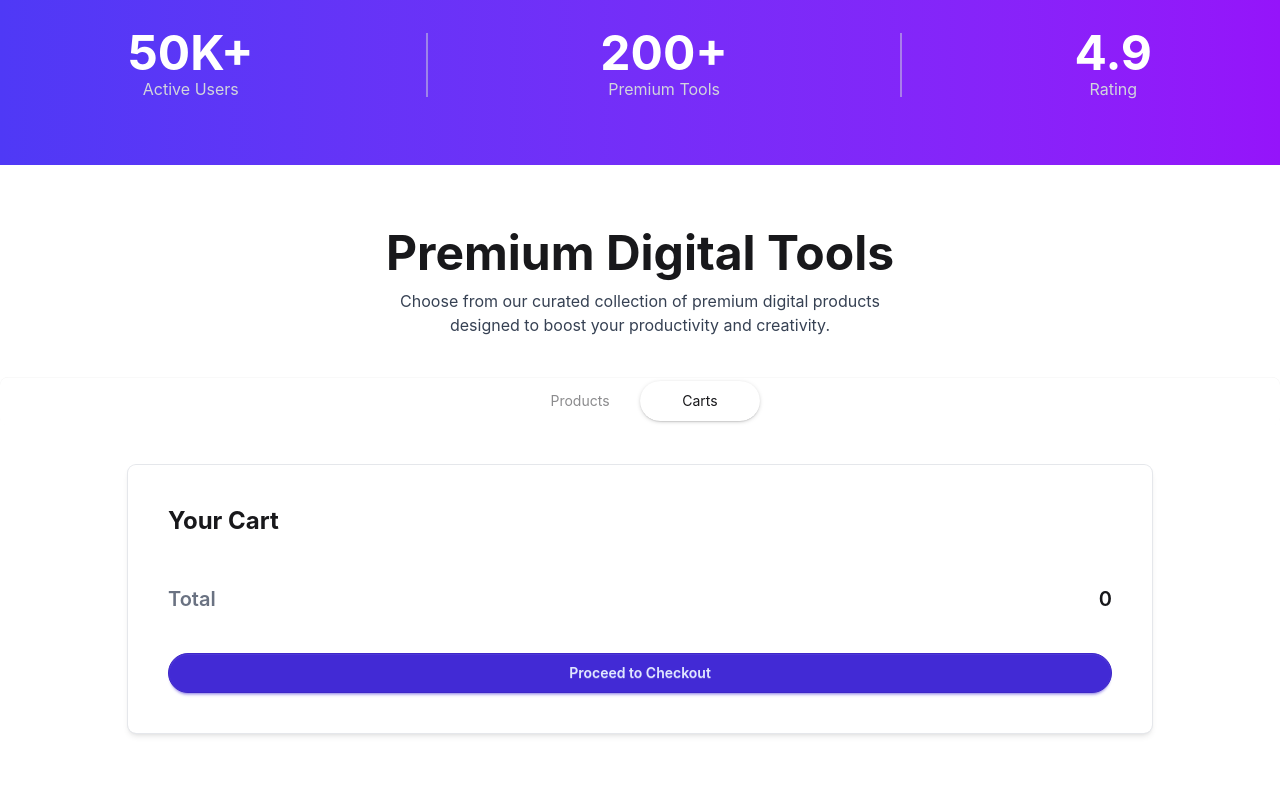
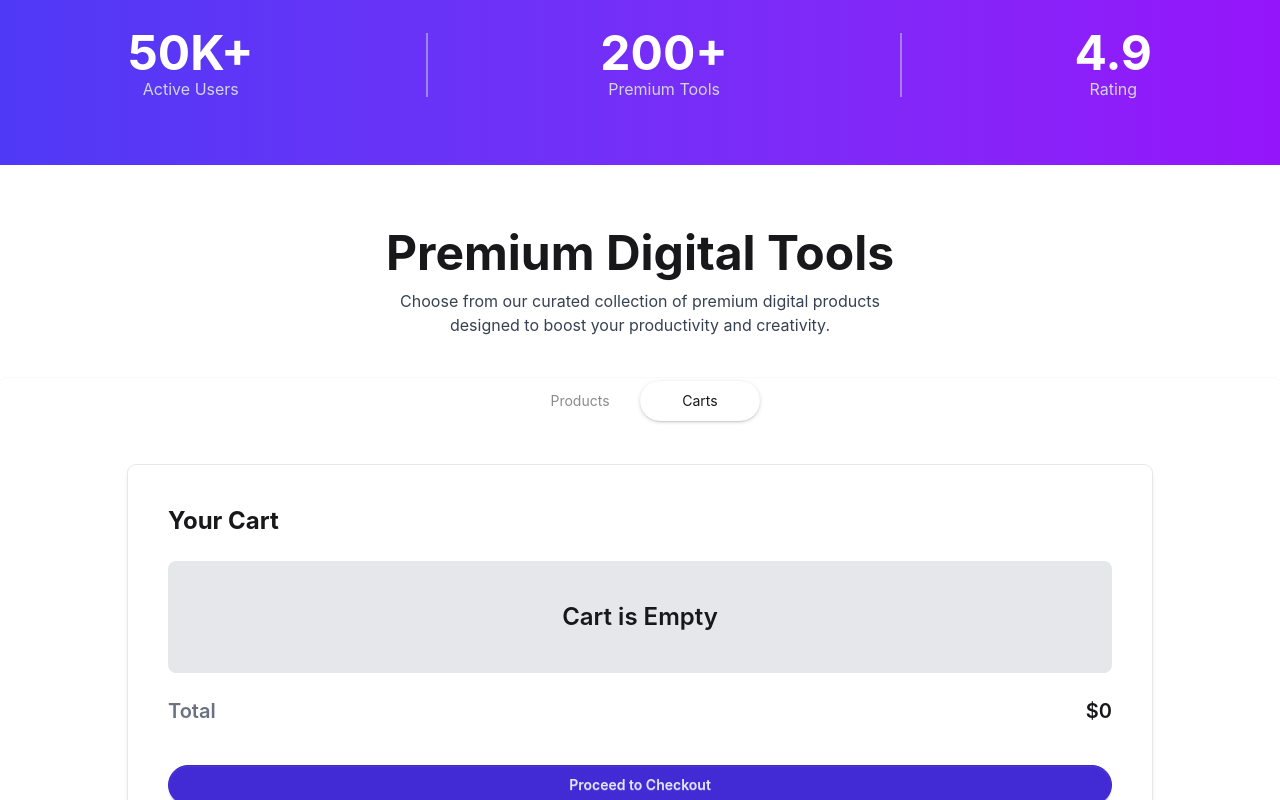
Before and after one commit to Nayem0087/assignment-06, a React (Vite) app: page / in a window 1280 px wide. Both pictures are taken after a click on the radio button "Carts". Shown: the part 728-1528 px from the top of the page. Built offline with nearby package versions, Linux system fonts and the light colour scheme.

Commit message:
added remove icon in my card section && total count dynamicaly mainus

```diff
--- a/src/App.jsx
+++ b/src/App.jsx
@@ -47,7 +47,7 @@ function App() {
       </div>
 
       {activeTab === 'model' && <Models modelPromise={modelPromise} carts={carts} setCarts={setCarts} />}
-      {activeTab === 'carts' && <Cart carts={carts} />}
+      {activeTab === 'carts' && <Cart carts={carts} setCarts={setCarts} />}
       <GetStarted />
       <TransparentPricing />
       <Workflow />
--- a/src/assets/Component/Cart.jsx
+++ b/src/assets/Component/Cart.jsx
@@ -1,37 +1,55 @@
 import React from 'react';
 
-const Cart = ({ carts }) => {
+const Cart = ({ carts, setCarts }) => {
 
     const totalPrice = carts.reduce((sum, item) => {
         return sum + Number(item.price.replace('$', ''))
     }, 0)
 
-    console.log(totalPrice);
+    const handlePayment = () => {
+        setCarts([])
+    }
+
+    const handleRemove = (item) => {
+        const filteredArray = carts.filter(c => c.id !== item.id)
+        setCarts(filteredArray)
+    }
 
     return (
         <div className='max-w-[80%] mx-auto p-10 mb-20 ring-1 ring-gray-200 shadow-md rounded-lg'>
             <h1 className='text-2xl font-bold pb-6'>Your Cart</h1>
 
             {
-                carts.map(item => <div className='bg-gray-200 p-6 rounded-lg mb-5' key={item.id}>
-                    <div className='flex items-center gap-4'>
+                carts.length === 0 ? (
+                    <p className='text-center text-2xl font-semibold bg-gray-200 p-10 rounded-lg'>Cart is Empty</p>
+                ) : (
+                    carts.map((item, index) => (
+                        <div key={index} className='bg-gray-200 p-6 rounded-lg mb-5'>
+                            <div className='flex justify-between'>
+                                <div className='md:flex items-center gap-4'>
                                 <div>
-                            <img className='h-12 w-12 rounded-full p-2 ' src={item.image} alt="" />
+                                    <img className='h-12 w-12 rounded-full p-2' src={item.image} alt={item.name} />
                                 </div>
                                 <div>
                                     <h2 className='font-bold text-xl'>{item.name}</h2>
                                     <h5 className='font-semibold text-gray-600'>{item.price}</h5>
                                 </div>
                             </div>
-                </div>)
+                            <div className='flex items-center'>
+                                <button onClick={() => handleRemove(item)}>Remove</button>
+                            </div>
+                            </div>
+                        </div>
+                    ))
+                )
             }
 
             <div className='flex justify-between pt-6'>
                 <div className='font-semibold text-xl text-gray-500'>Total</div>
-                <div className='font-semibold text-xl'>0</div>
+                <div className='font-semibold text-xl'>${totalPrice}</div>
             </div>
             <div>
-                <button className="btn btn-primary w-full mt-10 rounded-full font-semibold">Proceed to Checkout</button>
+                <button onClick={handlePayment} className="btn btn-primary w-full mt-10 rounded-full font-semibold">Proceed to Checkout</button>
             </div>
 
         </div>
```
Lines whose indentation alone changed are shown as unchanged.
